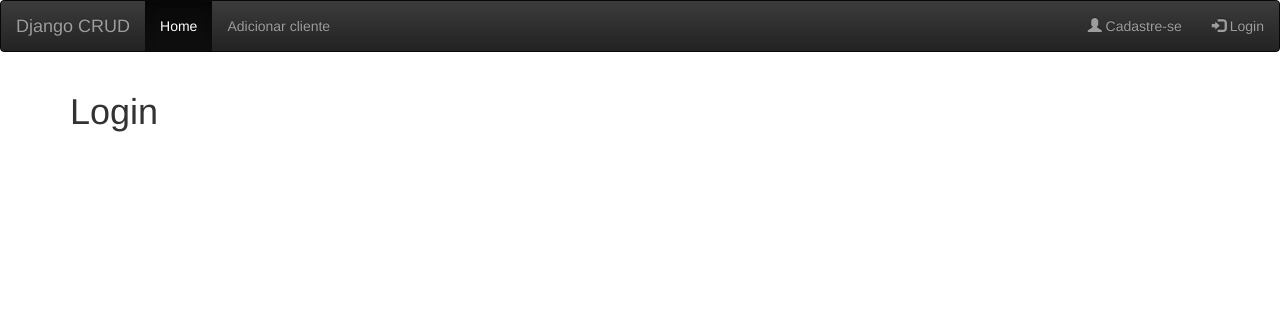
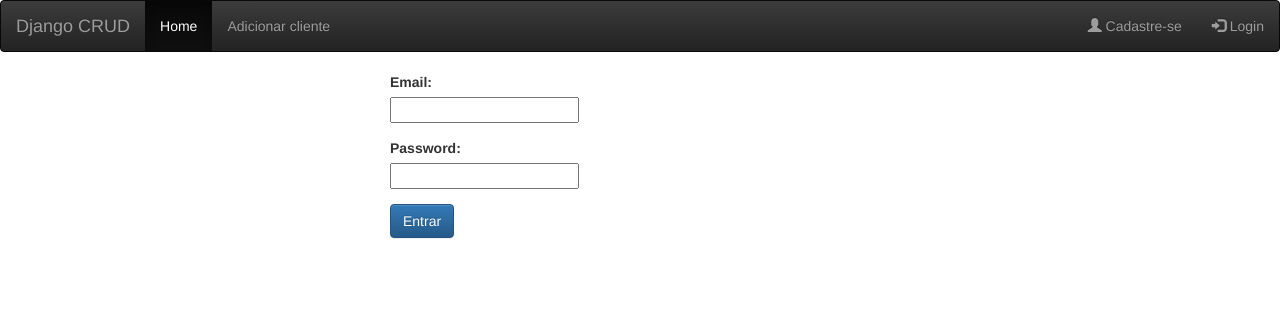
Before and after one commit to larissamoreira/clientes_app, a Django app: page /login in a window 1280 px wide. Shown: the top 312 px of the page. Run offline with Django 3.2, Linux system fonts and the light colour scheme; some libraries are stand-ins or nearby versions.

Commit message:
cadastro usuario

```diff
--- a/clientes/forms.py
+++ b/clientes/forms.py
@@ -1,7 +1,22 @@
 from django import forms
 from .models import Cliente
+from django.contrib.auth.forms import UserCreationForm
+from django.contrib.auth.models import User
 
 class novo_cliente_form(forms.ModelForm):
     class Meta:
         model = Cliente
         fields = ['nome', 'telefone', 'cep', 'logradouro', 'bairro', 'cidade', 'estado','país', 'numero']
+
+class cadastro_form(UserCreationForm):
+    email = forms.EmailField(max_length=100, required=True)
+    class Meta:
+        model = User
+        fields = ('username', 'email', 'password1', 'password2',)
+
+class login_form(forms.ModelForm):
+    email = forms.CharField(max_length=50, required=True, widget=forms.EmailInput())
+    password = forms.CharField(widget=forms.PasswordInput)
+    class Meta:
+        model = User
+        fields = ['email', 'password']
--- a/clientes/views.py
+++ b/clientes/views.py
@@ -1,7 +1,11 @@
 from django.shortcuts import render, redirect
 from django.http import HttpResponse
 from .models import Cliente
-from .forms import novo_cliente_form
+from .forms import novo_cliente_form, cadastro_form, login_form
+from django.contrib.auth.forms import UserCreationForm
+from django.contrib.auth import logout, authenticate
+from django.contrib.auth import login as auth_login
+from django.contrib.auth.models import User
 
 def home(request):
     clientes = Cliente.objects.all()
@@ -28,8 +32,31 @@ def novo_cliente(request):
     return render(request, 'novo_cliente.html', {'form':form})
 
 def cadastro(request):
-    return render(request, 'cadastro.html')
+    if request.method == 'POST':
+        form = cadastro_form(request.POST)
+        if form.is_valid():
+            form.save()
+            username = form.cleaned_data.get('username')
+            password = form.cleaned_data.get('password1')
+            usuario = authenticate(username=username, password=password)
+            auth_login(request, usuario)
+            return redirect('home')
+        else:
+            return HttpResponse('falhou')
+    else:
+        form = cadastro_form()
+    return render(request, 'cadastro.html', {'form':form})
 
 
 def login(request):
-    return render(request, 'login.html')
+    if request.method == 'POST':
+        form = login_form(request.POST)
+        if form.is_valid():
+            usuario_aux = User.objects.get(email=form.cleaned_data.get('email'))
+            usuario = authenticate(username=usuario_aux.username, password=form.cleaned_data.get('password'))
+            if usuario is not None:
+                auth_login(request, usuario)
+                return redirect('home.html')
+    else:
+        form = login_form()
+    return render(request, 'login.html', {'form':form})
--- a/static/js/main.js
+++ b/static/js/main.js
@@ -4,6 +4,7 @@ const bairro = document.querySelector('#id_bairro')
 const cidade = document.querySelector('#id_cidade')
 const estado = document.querySelector('#id_estado')
 
+if(cepinfo) {
     cepinfo.addEventListener('blur', function() {
         let cep = cepinfo.value
         let url = `https://viacep.com.br/ws/${cep}/json/`
@@ -16,3 +17,4 @@ cepinfo.addEventListener('blur', function() {
                 cidade.value = data.localidade
             })
     })
+}
--- a/templates/base.html
+++ b/templates/base.html
@@ -8,6 +8,7 @@
     <meta name="viewport" content="width=device-width, initial-scale=1">
     <link rel="stylesheet" href="//maxcdn.bootstrapcdn.com/bootstrap/3.2.0/css/bootstrap.min.css">
     <link rel="stylesheet" href="//maxcdn.bootstrapcdn.com/bootstrap/3.2.0/css/bootstrap-theme.min.css">
+    <link rel="stylesheet" href="{% static 'css/style.css' %}">
 </head>
 <body>
     <nav class="navbar navbar-inverse">
--- a/templates/login.html
+++ b/templates/login.html
@@ -1,4 +1,17 @@
 {% extends 'base.html' %}
 {% block content %}
-    <h1>Login</h1>
+
+<div style="margin: auto;width: 500px;" >
+    <form method="post" role="form">
+        {% csrf_token %}
+
+        {% for field in form %}
+            <div class="form-group">
+                {{field.label_tag}}<br>
+                {{field}}
+            </div>
+        {% endfor %}
+        <button type="submit" class="btn btn-primary">Entrar</button>
+</div>
+
 {% endblock %}
```
Also changed, not shown: templates/cadastro.html (+13 -1 lines), templates/novo_cliente.html (+9 -2 lines), static/css/style.css (added). Lines whose indentation alone changed are shown as unchanged.
